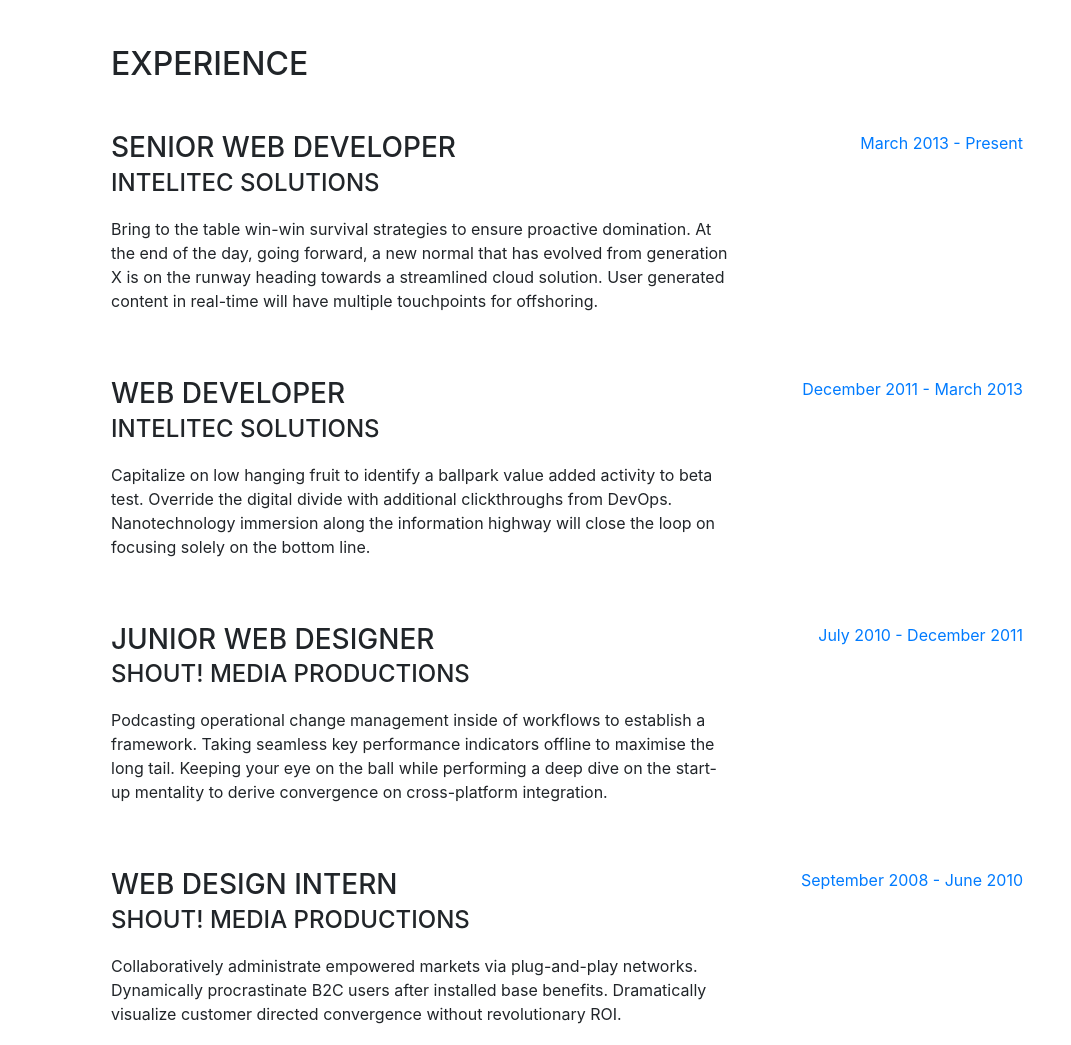
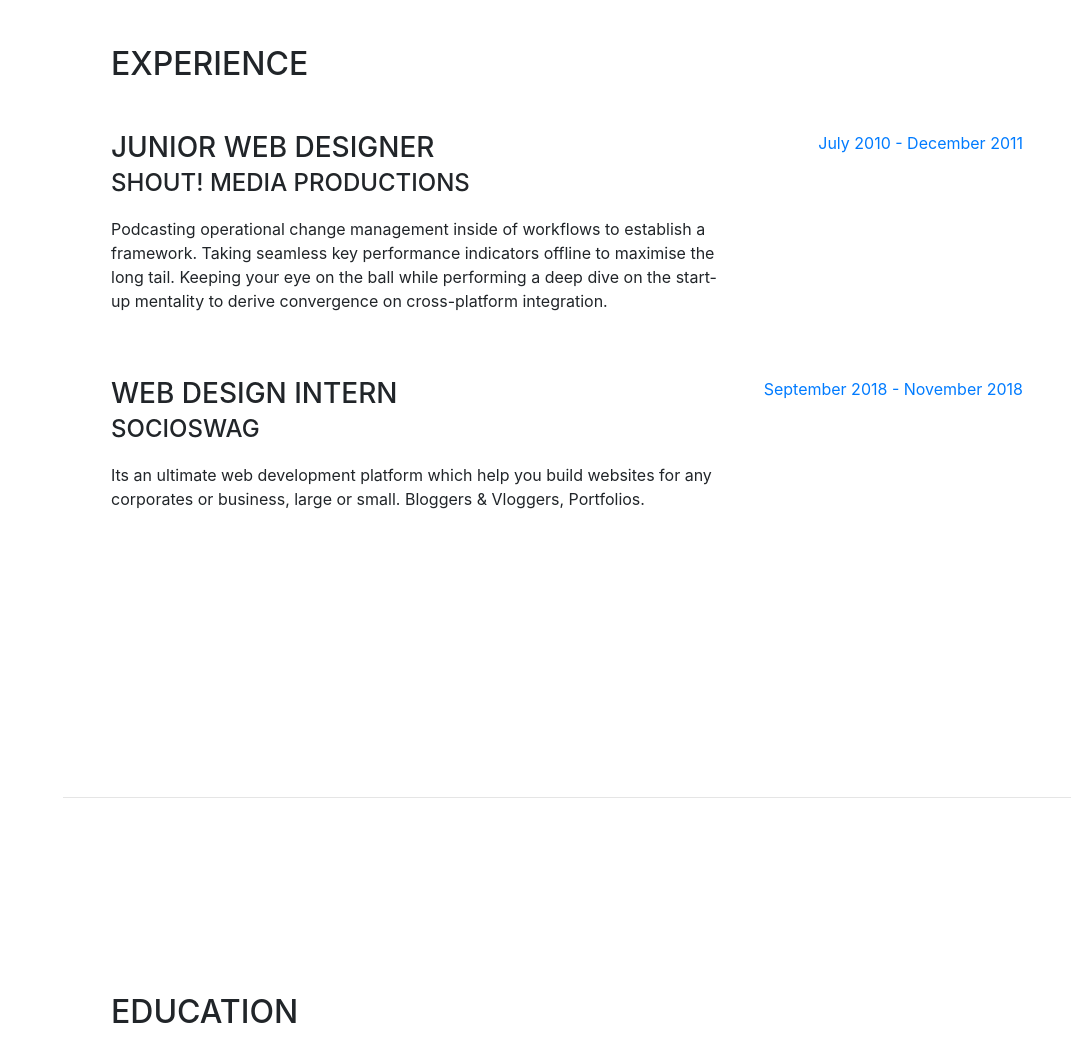
Before and after one commit to Rusheelraj/rusheelraj.github.io, a website with bundled scripts: page index.html in a window 1280 px wide. Shown: the part 804-1849 px from the top of the page, without its empty margins (209-1280 px from the left). Built offline with nearby package versions, Linux system fonts and the light colour scheme; a web font is replaced by a local one.

Commit message:
Update index.html

```diff
--- a/index.html
+++ b/index.html
@@ -27,7 +27,7 @@
 
   <nav class="navbar navbar-expand-lg navbar-dark bg-primary fixed-top" id="sideNav">
     <a class="navbar-brand js-scroll-trigger" href="#page-top">
-      <span class="d-block d-lg-none">Clarence Taylor</span>
+      <span class="d-block d-lg-none">Rusheel Raj Panakkadan</span>
       <span class="d-none d-lg-block">
         <img class="img-fluid img-profile rounded-circle mx-auto mb-2" src="img/profile.jpg" alt="">
       </span>
@@ -69,7 +69,7 @@
         <div class="subheading mb-5">Shanthipuram· Visakhapatnam. AP - India·
           <a href="mailto:name@email.com">rusheelraj@gmail.com</a>
         </div>
-        <p class="lead mb-5">I am experienced in leveraging agile frameworks to provide a robust synopsis for high level overviews. Iterative approaches to corporate strategy foster collaborative thinking to further the overall value proposition.</p>
+        <p class="lead mb-5">I am currently exploiting the weakness in computer systems and networks.</p>
         <div class="social-icons">
           <a href="#">
             <i class="fab fa-linkedin-in"></i>
@@ -93,27 +93,7 @@
       <div class="w-100">
         <h2 class="mb-5">Experience</h2>
 
-        <div class="resume-item d-flex flex-column flex-md-row justify-content-between mb-5">
-          <div class="resume-content">
-            <h3 class="mb-0">Senior Web Developer</h3>
-            <div class="subheading mb-3">Intelitec Solutions</div>
-            <p>Bring to the table win-win survival strategies to ensure proactive domination. At the end of the day, going forward, a new normal that has evolved from generation X is on the runway heading towards a streamlined cloud solution. User generated content in real-time will have multiple touchpoints for offshoring.</p>
-          </div>
-          <div class="resume-date text-md-right">
-            <span class="text-primary">March 2013 - Present</span>
-          </div>
-        </div>
 
-        <div class="resume-item d-flex flex-column flex-md-row justify-content-between mb-5">
-          <div class="resume-content">
-            <h3 class="mb-0">Web Developer</h3>
-            <div class="subheading mb-3">Intelitec Solutions</div>
-            <p>Capitalize on low hanging fruit to identify a ballpark value added activity to beta test. Override the digital divide with additional clickthroughs from DevOps. Nanotechnology immersion along the information highway will close the loop on focusing solely on the bottom line.</p>
-          </div>
-          <div class="resume-date text-md-right">
-            <span class="text-primary">December 2011 - March 2013</span>
-          </div>
-        </div>
 
         <div class="resume-item d-flex flex-column flex-md-row justify-content-between mb-5">
           <div class="resume-content">
@@ -129,11 +109,11 @@
         <div class="resume-item d-flex flex-column flex-md-row justify-content-between">
           <div class="resume-content">
             <h3 class="mb-0">Web Design Intern</h3>
-            <div class="subheading mb-3">Shout! Media Productions</div>
-            <p>Collaboratively administrate empowered markets via plug-and-play networks. Dynamically procrastinate B2C users after installed base benefits. Dramatically visualize customer directed convergence without revolutionary ROI.</p>
+            <div class="subheading mb-3">Socioswag</div>
+            <p> Its an ultimate web development platform which help you build websites for any corporates or business, large or small. Bloggers & Vloggers, Portfolios.</p>
           </div>
           <div class="resume-date text-md-right">
-            <span class="text-primary">September 2008 - June 2010</span>
+            <span class="text-primary">September 2018 - November 2018</span>
           </div>
         </div>
 
```
